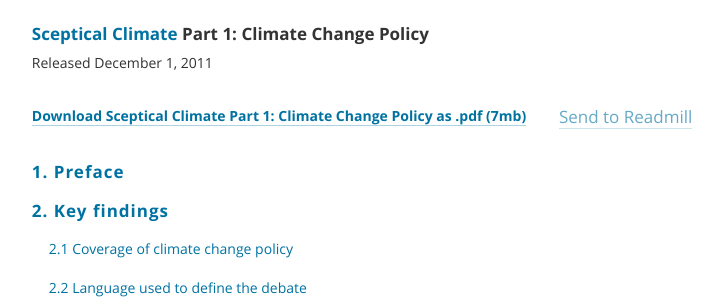
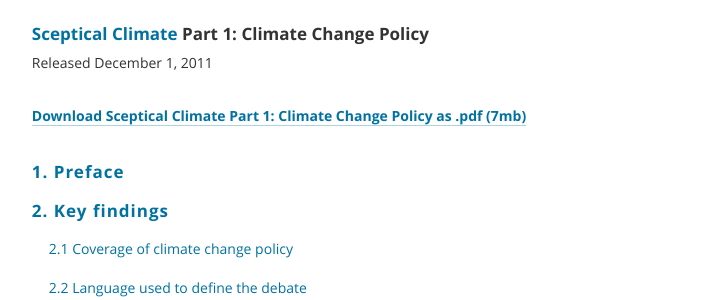
Before and after one commit to investigate/sceptical-climate, a Jekyll site: the page built from part-1/0-index.html, in a window 1280 px wide and 900 px high, scrolled down 2896 px. Shown: the part 155-455 px from the top of the window, without its empty margins (143-865 px from the left). Built offline with Jekyll 4.4.1, drawn with Linux system fonts in a browser that asks for light colours; nearby versions of some CDN libraries; Markdown is read by kramdown in place of the engine named in the settings; comment, search, counter and statistics services are not loaded.

Commit message:
Remove readmill links :(

```diff
--- a/_includes/contents.html
+++ b/_includes/contents.html
@@ -9,15 +9,7 @@
     <a href="{{ site.baseurl }}/part-1/" class="report-number" title="This Australian Centre for Independent Journalism report analyses how ten publications in mainstream corporate media covered carbon policy for six months in 2011." itemprop="url">{{ include.report_number }}: Climate Change Policy</a></h3>
 
 	<time itemprop="datePublished" class="dt-published supporting" datetime="2011-12-01 12:00:00">Released December 1, 2011</time>
-    <p><strong><a class="supporting" href="https://archive.org/download/sceptical-climate-part1-media-coverage-of-climatechange-in-australia/sceptical-climate-part1-media-coverage-of-climatechange-in-australia.pdf" download="Sceptical Climate Part 1" title="Download Sceptical Climate Part 1: Climate Change Policy as .pdf (7mb)" onClick="_gaq.push(['_trackEvent', 'downloads', 'Click Download', 'Part 1']);">Download Sceptical Climate Part 1: Climate Change Policy as&nbsp;.pdf&nbsp;(7mb)</a></strong> <span class="readmill-button"><a class="send-to-readmill" href="https://readmill.com" data-download-url="https://archive.org/download/ScepticalClimatePart2ClimateScienceInAustralianNewspapers/Sceptical%20Climate%20Part%202%20Climate%20Science%20in%20Australian%20Newspapers.pdf" data-buy-url="http://sceptical-climate.investigate.org.au/part-1/" data-display="small" onClick="_gaq.push(['_trackEvent', 'downloads', 'Send to Readmill', 'Part 1']);">Send to Readmill</a>
-
-<script type="text/javascript">
-(function() {
-  var st = document.createElement('script'); st.type = 'text/javascript'; st.async = true;
-  st.src = 'https://platform.readmill.com/send.js';
-  var p = document.getElementsByTagName('script')[0]; p.parentNode.insertBefore(st, p);
-})();
-</script></span>
+    <p><strong><a class="supporting" href="https://archive.org/download/sceptical-climate-part1-media-coverage-of-climatechange-in-australia/sceptical-climate-part1-media-coverage-of-climatechange-in-australia.pdf" download="Sceptical Climate Part 1" title="Download Sceptical Climate Part 1: Climate Change Policy as .pdf (7mb)" onClick="_gaq.push(['_trackEvent', 'downloads', 'Click Download', 'Part 1']);">Download Sceptical Climate Part 1: Climate Change Policy as&nbsp;.pdf&nbsp;(7mb)</a></strong>
     </p>
     <ol>
         <li><a href="{{ site.baseurl }}/part-1/#preface" class="scroll">1. Preface</a></li>
@@ -70,15 +62,7 @@
     <a href="{{ site.baseurl }}/part-2/" class="report-number" title="This report looks at coverage of climate science in ten Australian newspapers between February and April in 2011 and 2012 and asks: What is the quality and nature of climate science reporting in Australia? What role are these publications playing in informing the public about climate science?" itemprop="url">{{ include.report_number }}: Climate Science in Australian Newspapers</a></h3>
 
 	<time itemprop="datePublished" class="dt-published supporting" datetime="2013-10-31 12:00:00">Released October 31, 2013</time>
-    <p><strong><a class="supporting" href="https://archive.org/download/ScepticalClimatePart2ClimateScienceInAustralianNewspapers/Sceptical%20Climate%20Part%202%20Climate%20Science%20in%20Australian%20Newspapers.pdf" download="Sceptical Climate Part 2: Climate Science in Australian Newspapers" title="Download Sceptical Climate Part 2: Climate Science in Australian Newspapers as a .pdf (4mb)" onClick="_gaq.push(['_trackEvent', 'downloads', 'Click Download', 'Part 2']);">Download Sceptical Climate Part 2: Climate Science in Australian Newspapers as&nbsp;.pdf&nbsp;(4mb)</a> <span class="readmill-button"><a class="send-to-readmill" href="https://readmill.com" data-download-url="http://investigate.org.au/wp-content/uploads/2013/10/Sceptical-Climate-Part-2-Climate-Science-in-Australian-Newspapers.pdf" data-buy-url="http://sceptical-climate.investigate.org.au/part-2/" data-display="small" onClick="_gaq.push(['_trackEvent', 'downloads', 'Send to Readmill', 'Part 2']);">Send to Readmill</a></strong>
-
-<script type="text/javascript">
-(function() {
-  var st = document.createElement('script'); st.type = 'text/javascript'; st.async = true;
-  st.src = 'https://platform.readmill.com/send.js';
-  var p = document.getElementsByTagName('script')[0]; p.parentNode.insertBefore(st, p);
-})();
-</script></span></p>
+    <p><strong><a class="supporting" href="https://archive.org/download/ScepticalClimatePart2ClimateScienceInAustralianNewspapers/Sceptical%20Climate%20Part%202%20Climate%20Science%20in%20Australian%20Newspapers.pdf" download="Sceptical Climate Part 2: Climate Science in Australian Newspapers" title="Download Sceptical Climate Part 2: Climate Science in Australian Newspapers as a .pdf (4mb)" onClick="_gaq.push(['_trackEvent', 'downloads', 'Click Download', 'Part 2']);">Download Sceptical Climate Part 2: Climate Science in Australian Newspapers as&nbsp;.pdf&nbsp;(4mb)</a></p>
 
     <ol>
         <li><a href="{{ site.baseurl }}/part-2/#preface" class="scroll" title="An introduction to Sceptical Climate Part 2: Climate Science in Australian Newspapers by report author Wendy Bacon.">1. Preface</a></li>
```
